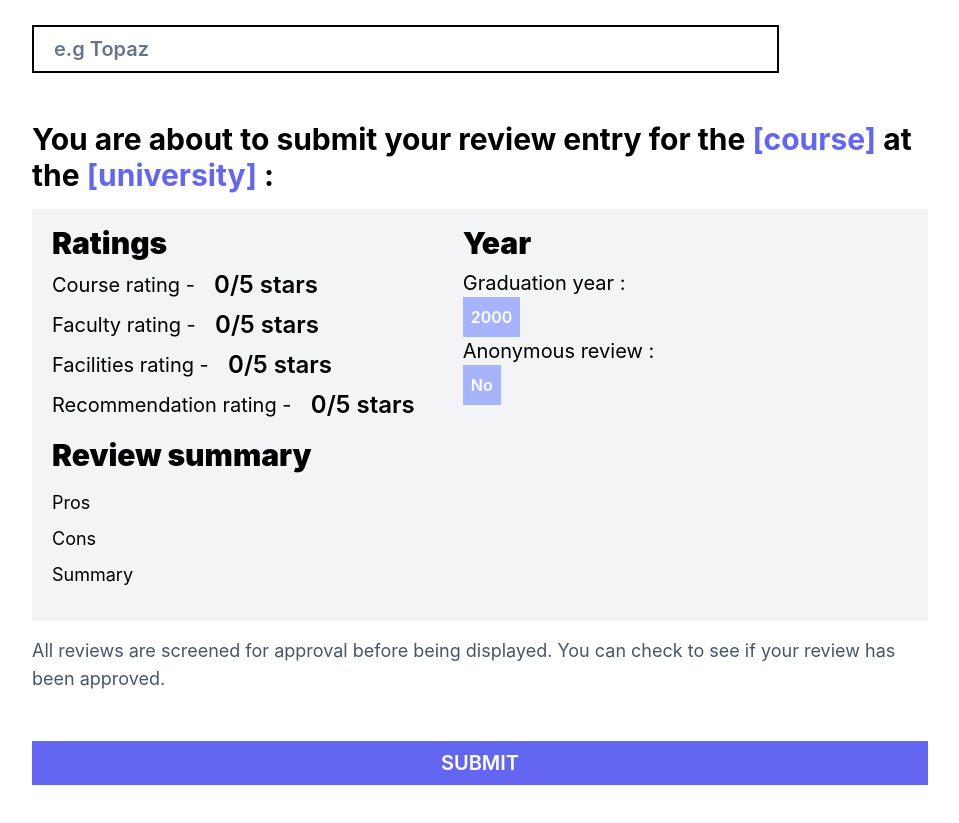
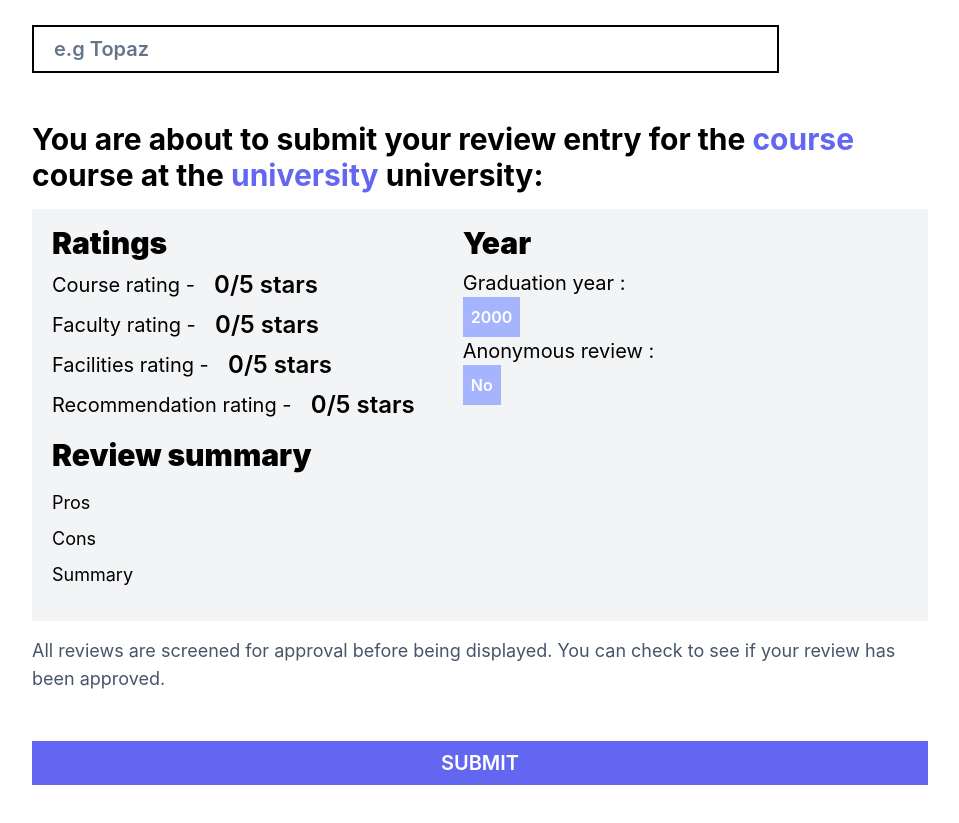
Before and after one commit to Kwame007/Unicorns, a React (Vite) app: page /reviews/write-review in a window 1280 px wide. Shown: the part 1613-2436 px from the top of the page, without its empty margins (160-1119 px from the left). Built offline with nearby package versions, Linux system fonts and the light colour scheme; no server answers.

Commit message:
feat: Updating component with global state for review summary

```diff
--- a/src/components/Step4.jsx
+++ b/src/components/Step4.jsx
@@ -7,7 +7,7 @@ const Step4 = () => {
     return (
         <>
             <div className="max-w-4xl my-12 mx-auto">
-                <h2 className="w-full text-left text-3xl text-black font-bold">You are about to submit your review entry for the <span className="text-indigo-500">[course]</span> at the <span className="text-indigo-500">[university] </span>:</h2>
+                <h2 className="w-full text-left text-3xl text-black font-bold">You are about to submit your review entry for the <span className="text-indigo-500">{data.course}</span> course at the <span className="text-indigo-500">{data.university} </span> university:</h2>
 
                 <div className="w-full bg-gray-100 px-5 py-4 mt-4">
                     <div className="flex justify-between flex-col md:flex-row">
```
